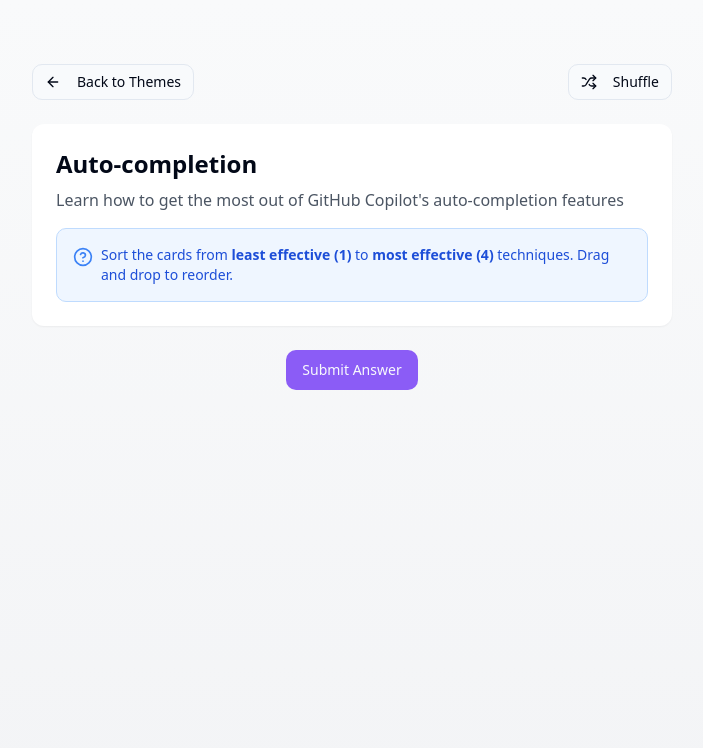
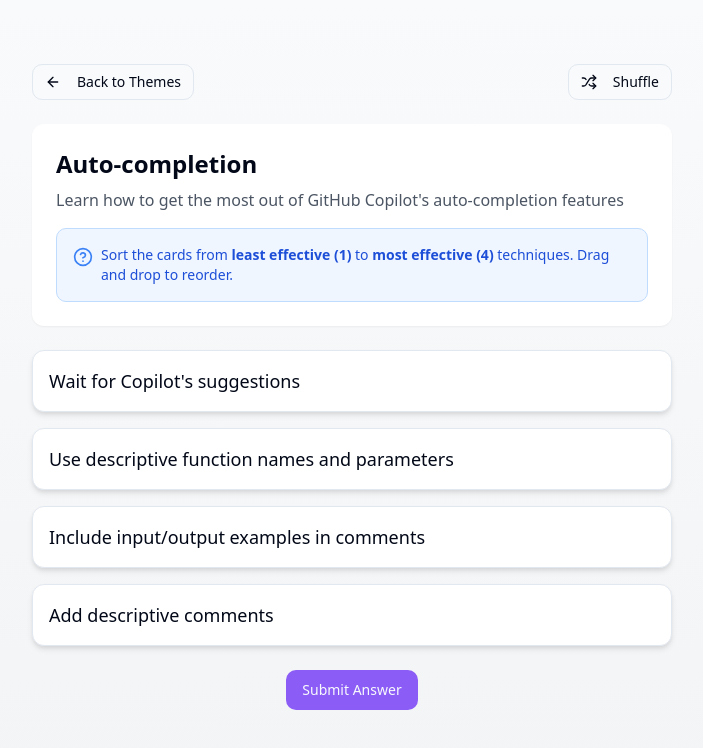
Before and after one commit to MovingLive/learnify-copilot-quiz, a React (Vite) app: page / in a window 1280 px wide. Both pictures are taken after a click on the element 418 px from the left and 404 px from the top of the page. Shown: the top 748 px of the page, without its empty margins (288-991 px from the left). Built offline with nearby package versions, Linux system fonts and the light colour scheme.

Commit message:
Fix: Display cards in QuizView
The cards were not being displayed in the QuizView component. This commit fixes the issue.

```diff
--- a/src/components/DraggableCardList.tsx
+++ b/src/components/DraggableCardList.tsx
@@ -1,5 +1,5 @@
 
-import React, { useState } from 'react';
+import React, { useState, useEffect } from 'react';
 import { Card } from '@/data/quizData';
 import QuizCard from './QuizCard';
 import { DndContext, DragEndEvent, DragStartEvent, DragOverlay, closestCenter, KeyboardSensor, PointerSensor, useSensor, useSensors } from '@dnd-kit/core';
@@ -46,6 +46,11 @@ interface DraggableCardListProps {
 const DraggableCardList: React.FC<DraggableCardListProps> = ({ cards, onSort }) => {
   const [activeId, setActiveId] = useState<string | null>(null);
   const [items, setItems] = useState<Card[]>(cards);
+
+  // Add useEffect to update items when cards prop changes
+  useEffect(() => {
+    setItems(cards);
+  }, [cards]);
 
   const sensors = useSensors(
     useSensor(PointerSensor),
```
